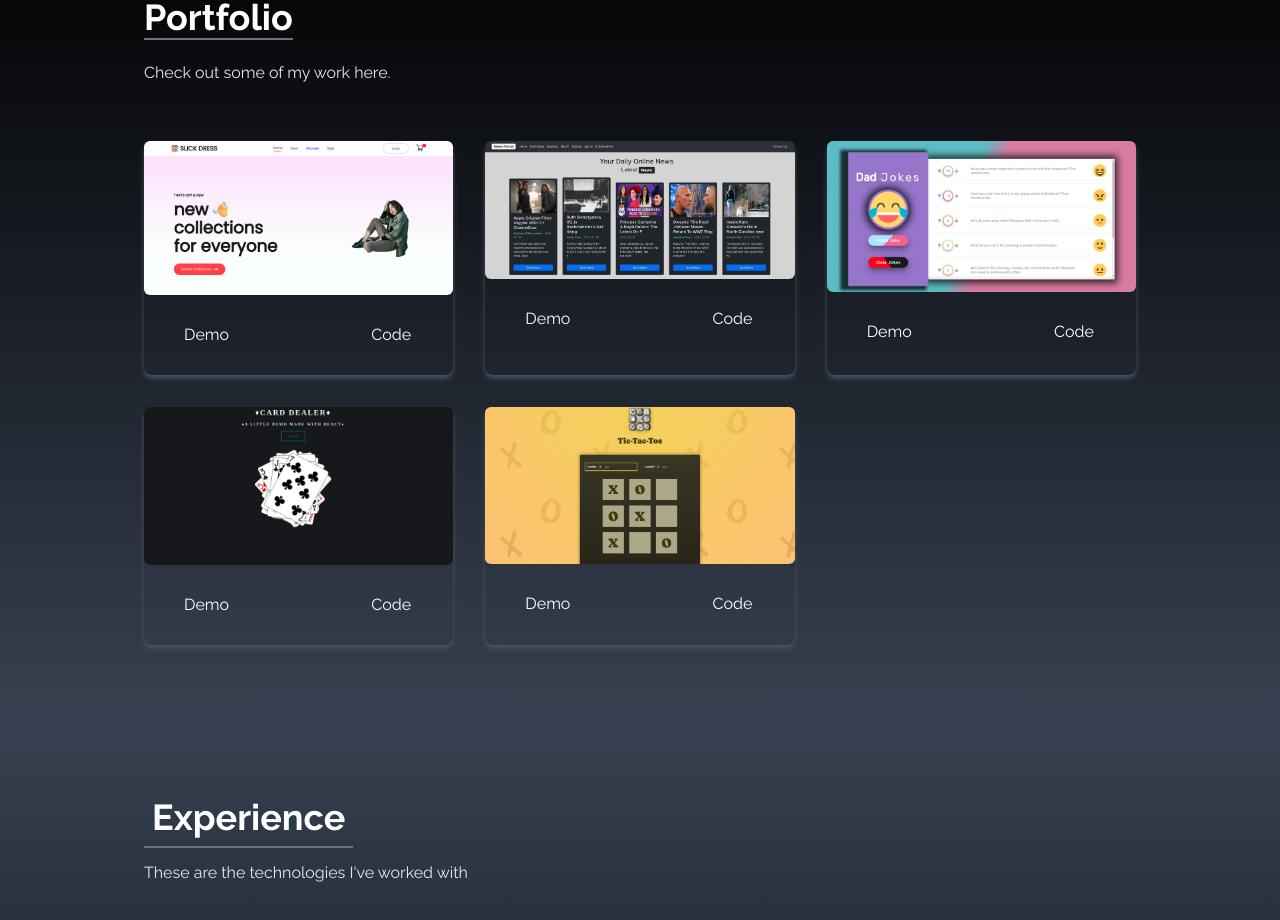
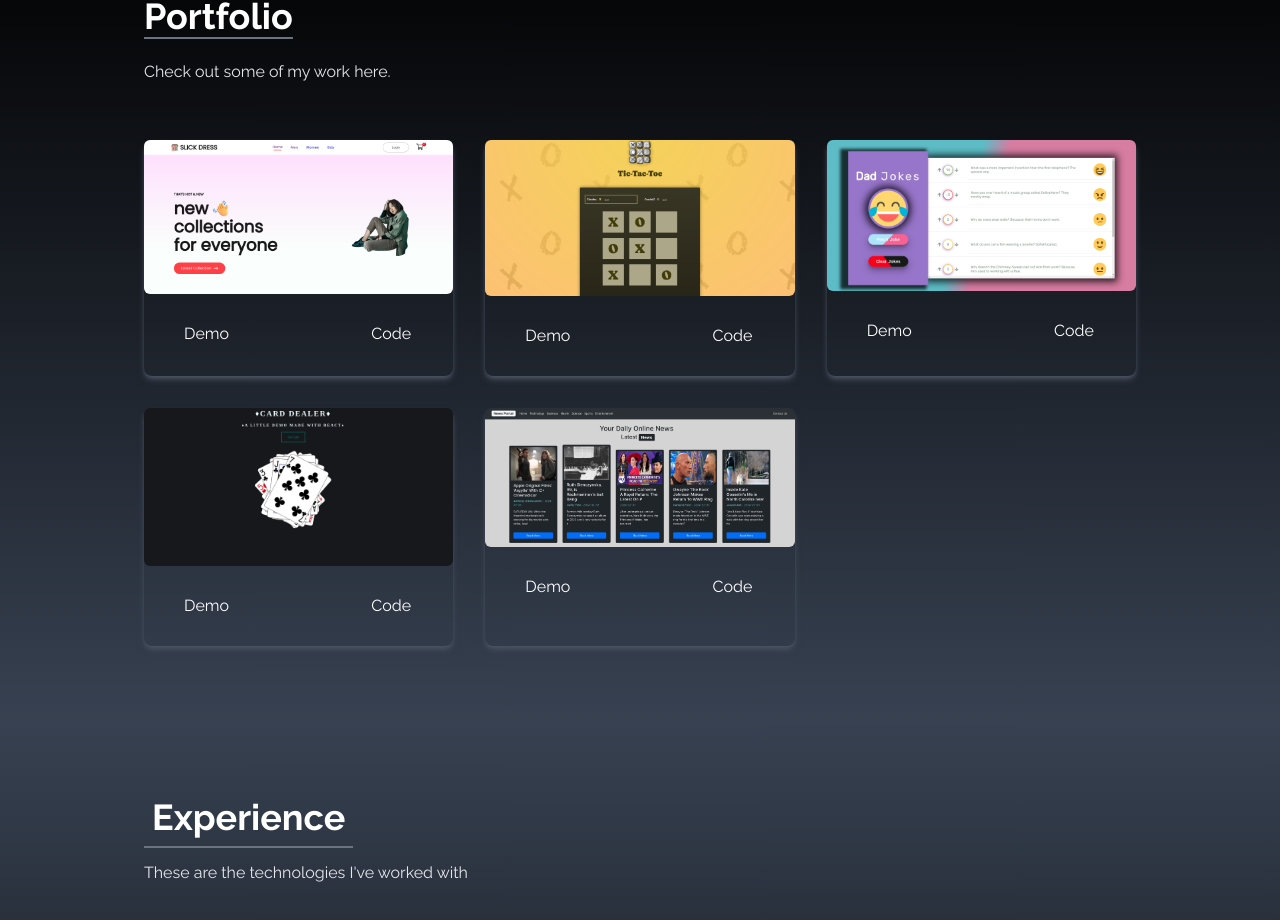
Before and after one commit to harshahossain/portfolio-one, a React (Create React App) app: page / in a window 1280 px wide. Shown: the part 1679-2599 px from the top of the page. Built offline with nearby package versions, Linux system fonts and the light colour scheme.

Commit message:
Update Portfolio.jsx

```diff
--- a/src/components/Portfolio.jsx
+++ b/src/components/Portfolio.jsx
@@ -16,11 +16,12 @@ export default function Portfolio() {
     },
     {
       id: 2,
-      src: newsPortal,
-      alt: "News Portal Website",
-      demo: "",
-      code: "https://github.com/harshahossain/news-portal.git",
+      src: ticTac,
+      alt: "Tic Tac Toe Game",
+      demo: "https://harshahossain.github.io/tic-tac-toe/",
+      code: "https://github.com/harshahossain/tic-tac-toe.git",
     },
+
     {
       id: 3,
       src: dadJokes,
@@ -37,10 +38,10 @@ export default function Portfolio() {
     },
     {
       id: 5,
-      src: ticTac,
-      alt: "Tic Tac Toe Game",
+      src: newsPortal,
+      alt: "News Portal Website",
       demo: "",
-      code: "https://github.com/harshahossain/tic-tac-toe.git",
+      code: "https://github.com/harshahossain/news-portal.git",
     },
   ];
 
```
